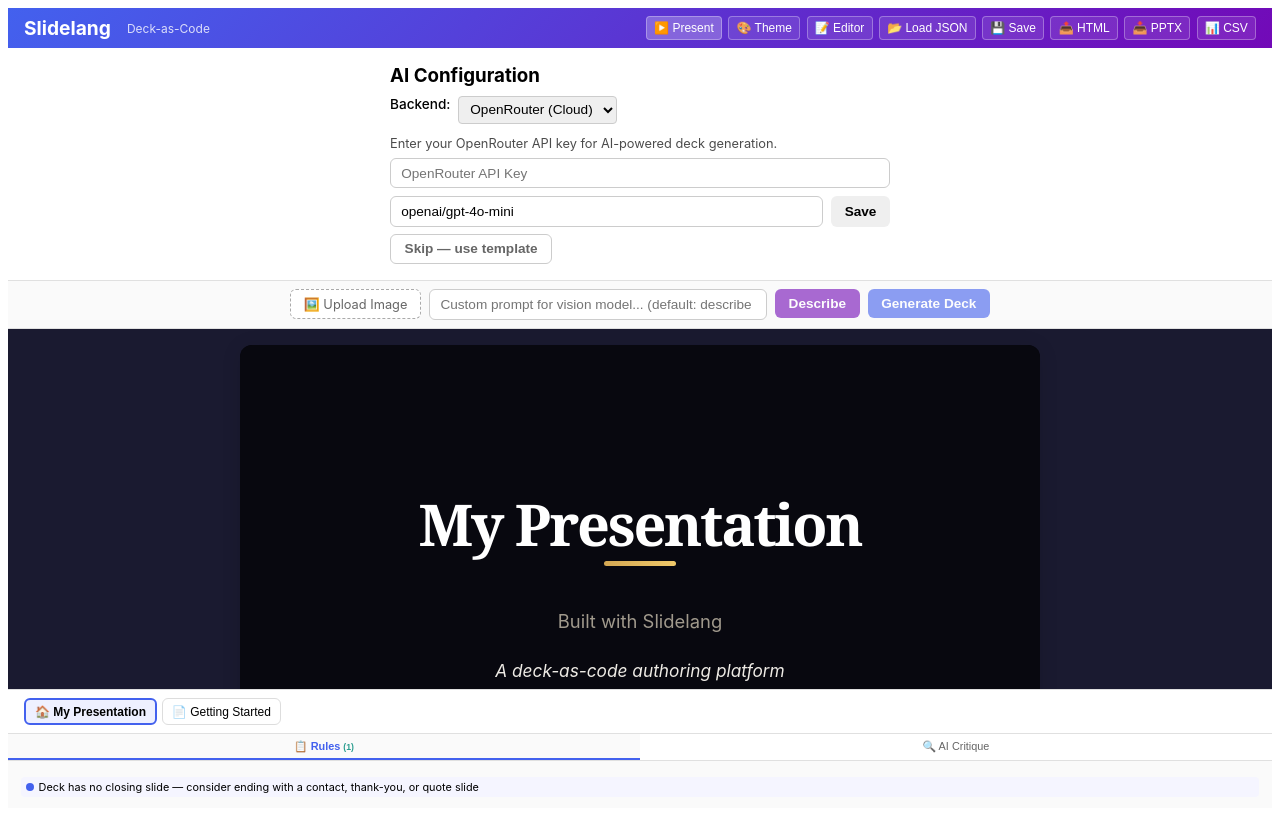
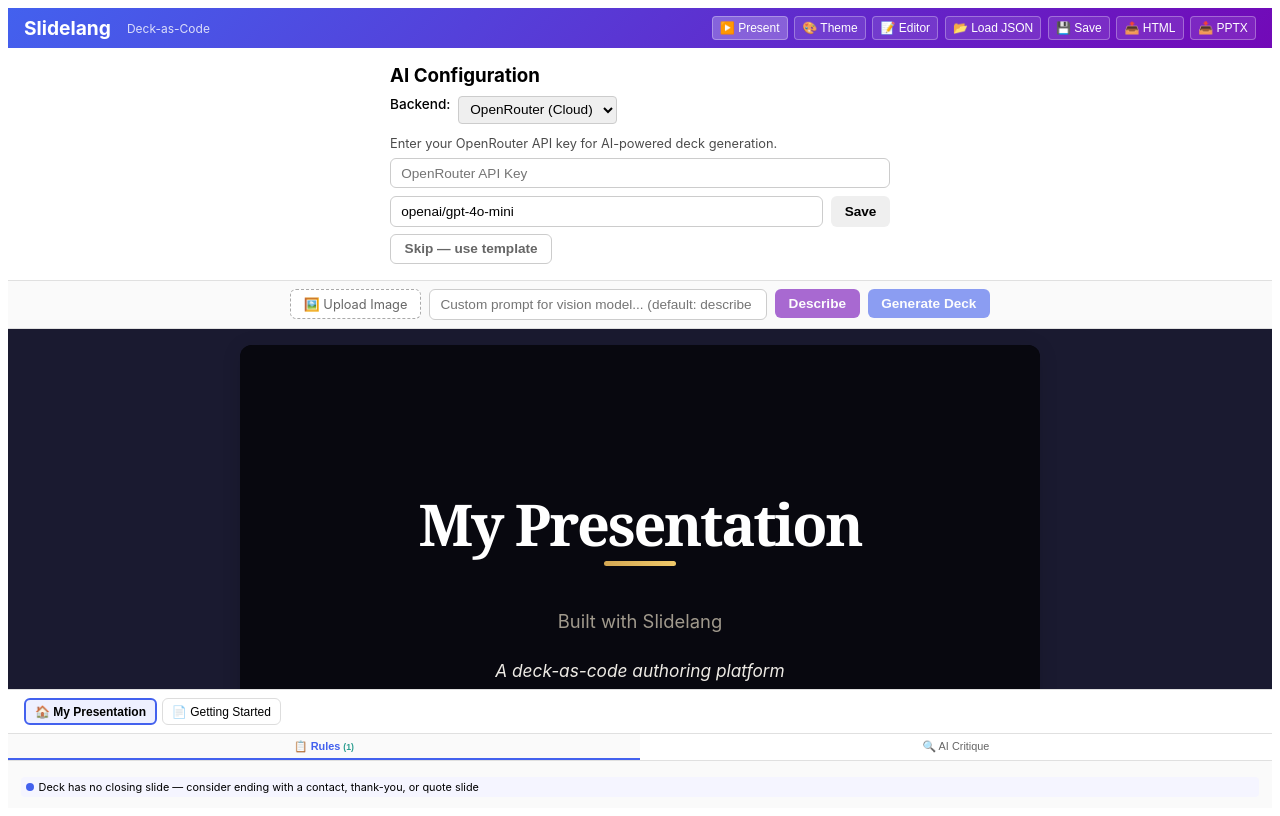
Before and after one commit to maugomez77/slidelang, a React (Vite) app: page / in a window 1280 px wide. Built offline with nearby package versions, Linux system fonts and the light colour scheme; a web font is replaced by a local one.

Commit message:
fix: remove CSV export

```diff
--- a/src/App.tsx
+++ b/src/App.tsx
@@ -8,7 +8,7 @@ import { PresentationMode } from './components/PresentationMode'
 import { SpecEditor } from './editor/SpecEditor'
 import { SlideRenderer } from './renderers/SlideRenderer'
 import { validateDeck, repairDeck } from './validation/validator'
-import { downloadDeck, downloadJSON, downloadCSV } from './publishing/publisher'
+import { downloadDeck, downloadJSON } from './publishing/publisher'
 import { downloadPPTX } from './publishing/pptx-exporter'
 
 const THEMES: Record<string, ThemeVars> = {
@@ -197,7 +197,6 @@ function App() {
           <button onClick={() => downloadJSON(spec)} style={headerBtnStyle}>💾 Save</button>
           <button onClick={() => downloadDeck(spec)} style={headerBtnStyle}>📤 HTML</button>
           <button onClick={() => downloadPPTX(spec)} style={headerBtnStyle}>📥 PPTX</button>
-          <button onClick={() => downloadCSV(spec)} style={headerBtnStyle}>📊 CSV</button>
         </div>
       </header>
 
```
